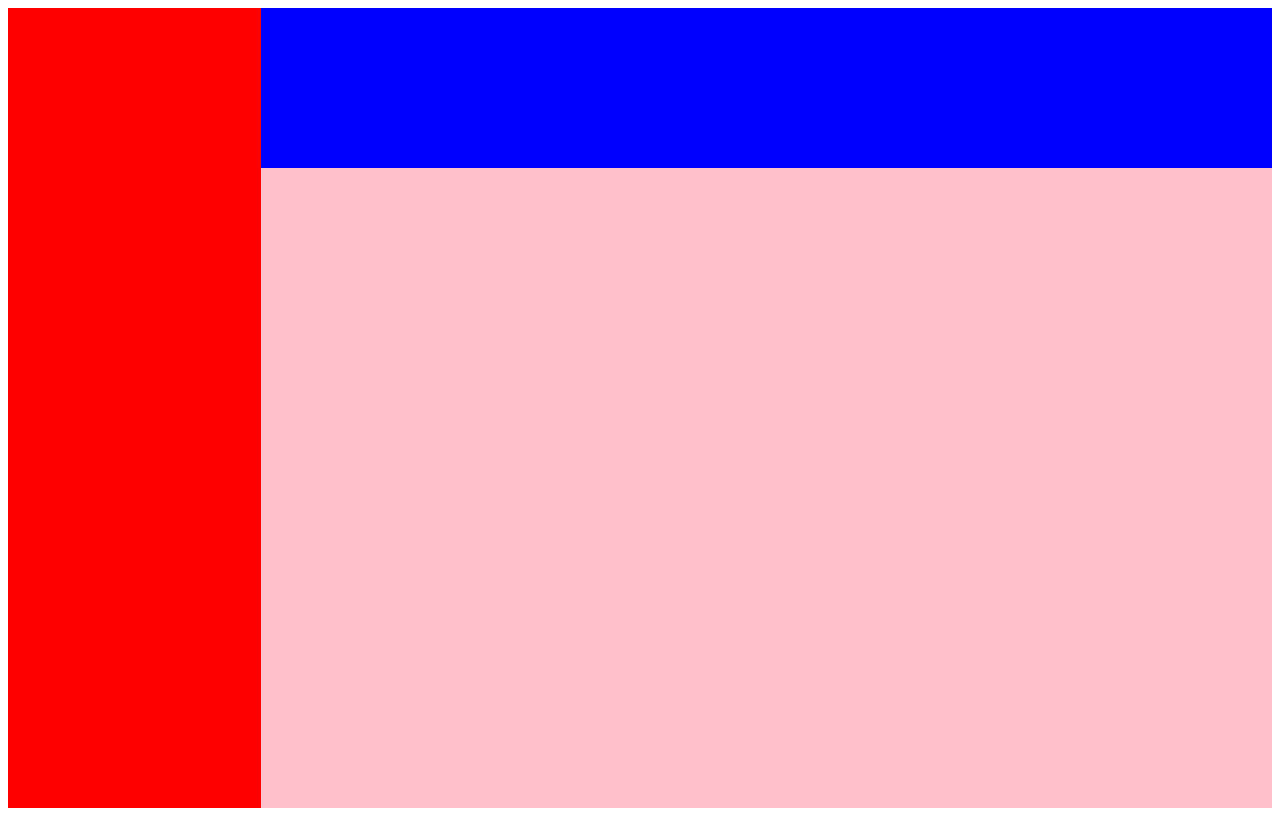
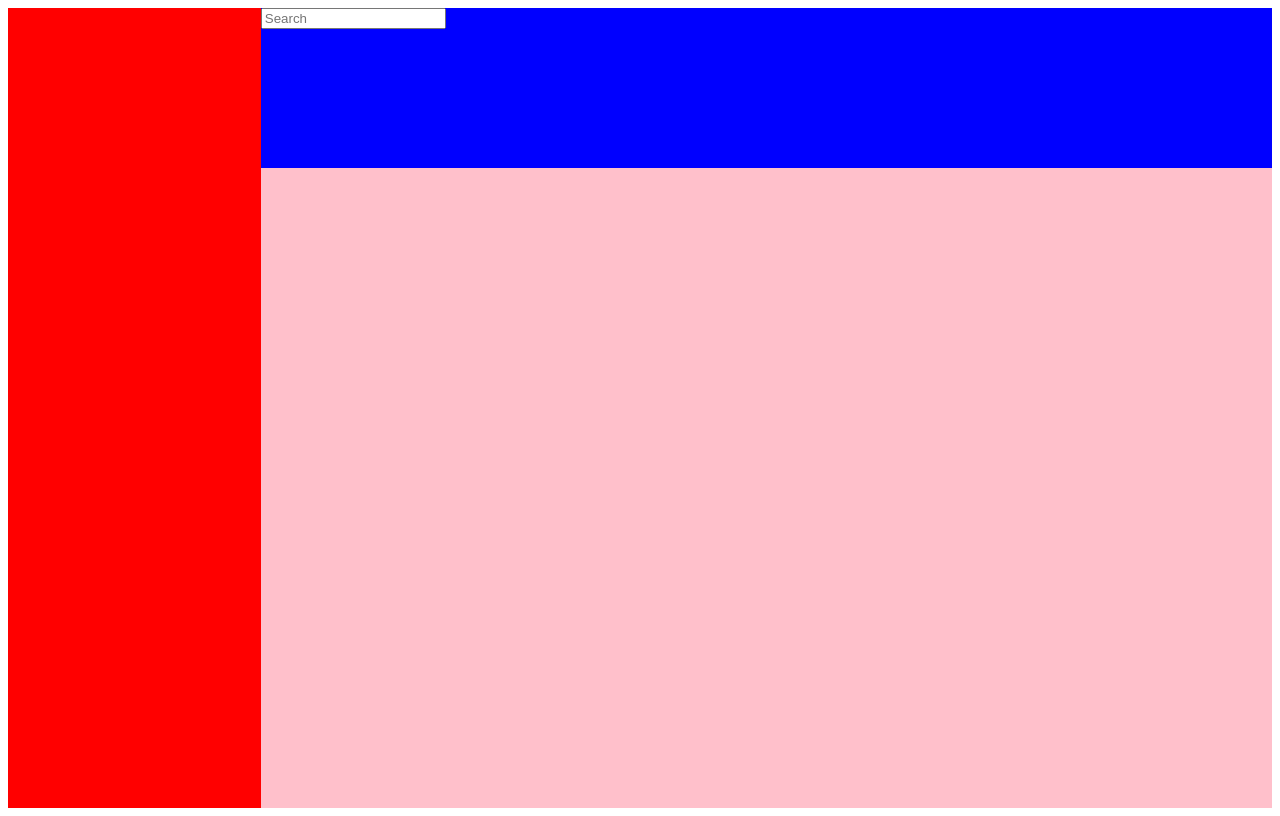
Before and after one commit to ederpagliotto/Projects, a plain HTML site: page index.html in a window 1280 px wide. Drawn offline with Linux system fonts and the light colour scheme.

Commit message:
search bar added

```diff
--- a/index.html
+++ b/index.html
@@ -9,7 +9,11 @@
 </head>
 <body>
    <div class="container">
-        <div class="header"></div>
+        <div class="header">
+            <div class="searchBar">
+                <input type="search" placeholder="Search">
+            </div>
+        </div>
         <div class="sidebar"></div>
         <div class="content"></div>
    </div>
```
